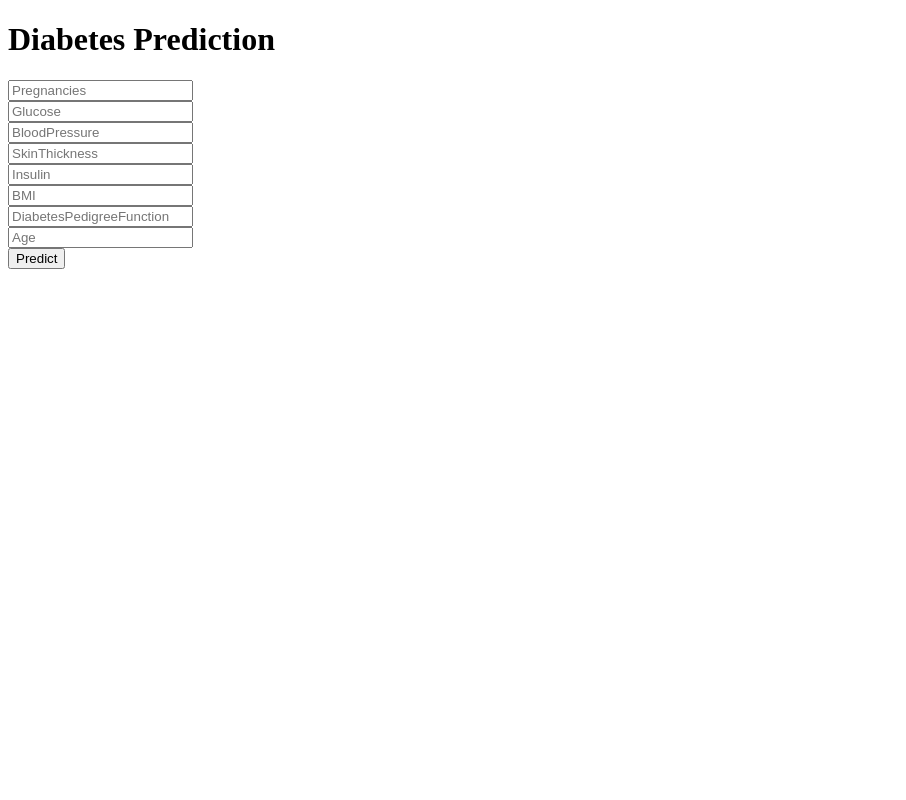
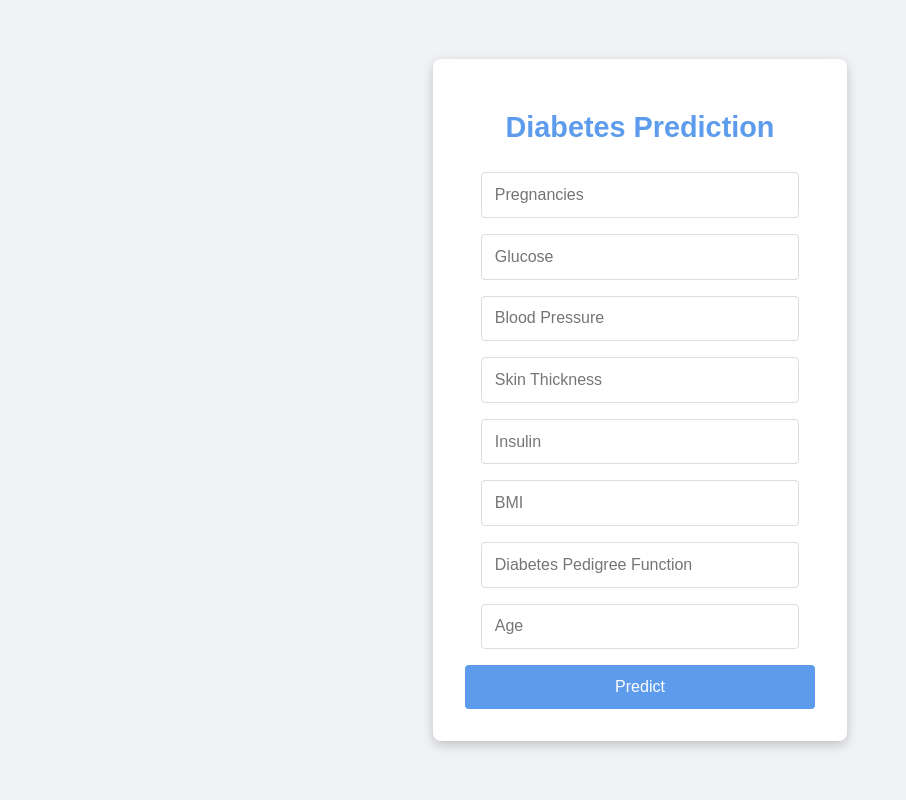
Before and after one commit to taroon-git/Diabetes-prediction-end-to-end-project, a Flask app: page /predictdata in a window 1280 px wide. Shown: the whole page, without its empty margins (0-906 px from the left). Run offline with Flask 3, Linux system fonts and the light colour scheme; parts of the project's set-up code (start-up, migrations or seed data) failed here and were passed over.

Commit message:
Updated with new styling and features for Diagetes Prediction

```diff
--- a/app.py
+++ b/app.py
@@ -1,51 +1,44 @@
-from flask import Flask, request, app,render_template
-from flask import Response
+from flask import Flask, request, render_template
 import pickle
 import numpy as np
-import pandas as pd
-
 
 application = Flask(__name__)
-app=application
+app = application
 
-scaler=pickle.load(open("Model/standardScalar.pkl", "rb"))
+# Load pre-trained scaler and model
+scaler = pickle.load(open("Model/standardScalar.pkl", "rb"))
 model = pickle.load(open("Model/modelForPrediction.pkl", "rb"))
 
-## Route for homepage
-
+# Home route
 @app.route('/')
 def index():
     return render_template('index.html')
 
-## Route for Single data point prediction
-@app.route('/predictdata',methods=['GET','POST'])
+# Prediction route
+@app.route('/predictdata', methods=['GET', 'POST'])
 def predict_datapoint():
-    result=""
+    if request.method == 'POST':
+        # Capture form data and preprocess it
+        input_data = [
+            int(request.form.get("Pregnancies")),
+            float(request.form.get('Glucose')),
+            float(request.form.get('BloodPressure')),
+            float(request.form.get('SkinThickness')),
+            float(request.form.get('Insulin')),
+            float(request.form.get('BMI')),
+            float(request.form.get('DiabetesPedigreeFunction')),
+            float(request.form.get('Age'))
+        ]
 
-    if request.method=='POST':
+        # Scale the input data
+        scaled_data = scaler.transform([input_data])
+        prediction = model.predict(scaled_data)
 
-        Pregnancies=int(request.form.get("Pregnancies"))
-        Glucose = float(request.form.get('Glucose'))
-        BloodPressure = float(request.form.get('BloodPressure'))
-        SkinThickness = float(request.form.get('SkinThickness'))
-        Insulin = float(request.form.get('Insulin'))
-        BMI = float(request.form.get('BMI'))
-        DiabetesPedigreeFunction = float(request.form.get('DiabetesPedigreeFunction'))
-        Age = float(request.form.get('Age'))
+        # Prediction label
+        result = 'Diabetic' if prediction[0] == 1 else 'Non-Diabetic'
 
-        new_data=scaler.transform([[Pregnancies,Glucose,BloodPressure,SkinThickness,Insulin,BMI,DiabetesPedigreeFunction,Age]])
-        predict=model.predict(new_data)
+        return render_template('single_prediction.html', result=result)
+    return render_template('home.html')
 
-        if predict[0] ==1 :
-            result = 'Diabetic'
-        else:
-            result ='Non-Diabetic'
-
-        return render_template('single_prediction.html',result=result)
-
-    else:
-        return render_template('home.html')
-
-
-if __name__=="__main__":
-    app.run(host="0.0.0.0")
+if __name__ == "__main__":
+    app.run(host="0.0.0.0", port=3000, debug=True)
--- a/templates/home.html
+++ b/templates/home.html
@@ -1,35 +1,83 @@
 <!DOCTYPE html>
-<html >
+<html lang="en">
 <head>
   <meta charset="UTF-8">
-  <title>ML API</title>
+  <title>Diabetes Prediction - Tarun's Project</title>
+  <style>
+    body {
+      font-family: Arial, sans-serif;
+      background: #f0f2f5;
+      display: flex;
+      justify-content: center;
+      align-items: center;
+      height: 100vh;
+      margin: 0;
+    }
 
+    .login {
+      background-color: #ffffff;
+      padding: 2em;
+      width: 350px;
+      border-radius: 8px;
+      box-shadow: 0 4px 12px rgba(0, 0, 0, 0.2);
+      text-align: center;
+    }
+
+    h1 {
+      font-size: 1.8em;
+      color: #5d9cec;
+      margin-bottom: 1em;
+    }
+
+    input[type="text"] {
+      width: calc(100% - 2em);
+      padding: 0.8em;
+      margin-bottom: 1em;
+      border: 1px solid #ddd;
+      border-radius: 4px;
+      font-size: 1em;
+      box-sizing: border-box;
+      transition: border-color 0.3s;
+    }
+
+    input[type="text"]:focus {
+      border-color: #5d9cec;
+      outline: none;
+    }
+
+    button {
+      width: 100%;
+      padding: 0.8em;
+      font-size: 1em;
+      background-color: #5d9cec;
+      border: none;
+      color: white;
+      border-radius: 4px;
+      cursor: pointer;
+      transition: background-color 0.3s;
+    }
+
+    button:hover {
+      background-color: #4a8ed4;
+    }
+  </style>
 </head>
 
 <body>
  <div class="login">
     <h1>Diabetes Prediction</h1>
-    <form action="{{ url_for('predict_datapoint')}}" method="post">
+    <form action="{{ url_for('predict_datapoint') }}" method="post">
       <input type="text" name="Pregnancies" placeholder="Pregnancies" required="required" /><br>
       <input type="text" name="Glucose" placeholder="Glucose" required="required" /><br>
-        <input type="text" name="BloodPressure" placeholder="BloodPressure" required="required" /><br>
-        <input type="text" name="SkinThickness" placeholder="SkinThickness" required="required" /><br>
+      <input type="text" name="BloodPressure" placeholder="Blood Pressure" required="required" /><br>
+      <input type="text" name="SkinThickness" placeholder="Skin Thickness" required="required" /><br>
       <input type="text" name="Insulin" placeholder="Insulin" required="required" /><br>
       <input type="text" name="BMI" placeholder="BMI" required="required" /><br>
-        <input type="text" name="DiabetesPedigreeFunction" placeholder="DiabetesPedigreeFunction" required="required" /><br>
+      <input type="text" name="DiabetesPedigreeFunction" placeholder="Diabetes Pedigree Function" required="required" /><br>
       <input type="text" name="Age" placeholder="Age" required="required" /><br>
-
 
       <button type="submit" class="btn btn-primary btn-block btn-large">Predict</button>
     </form>
-<body>
-
-   <br>
-   <br>
-
-
  </div>
- {{result}}
-
 </body>
 </html>
```
Also changed, not shown: templates/index.html (+61 -1 lines), templates/single_prediction.html (+62 -1 lines). Lines whose indentation alone changed are shown as unchanged.
